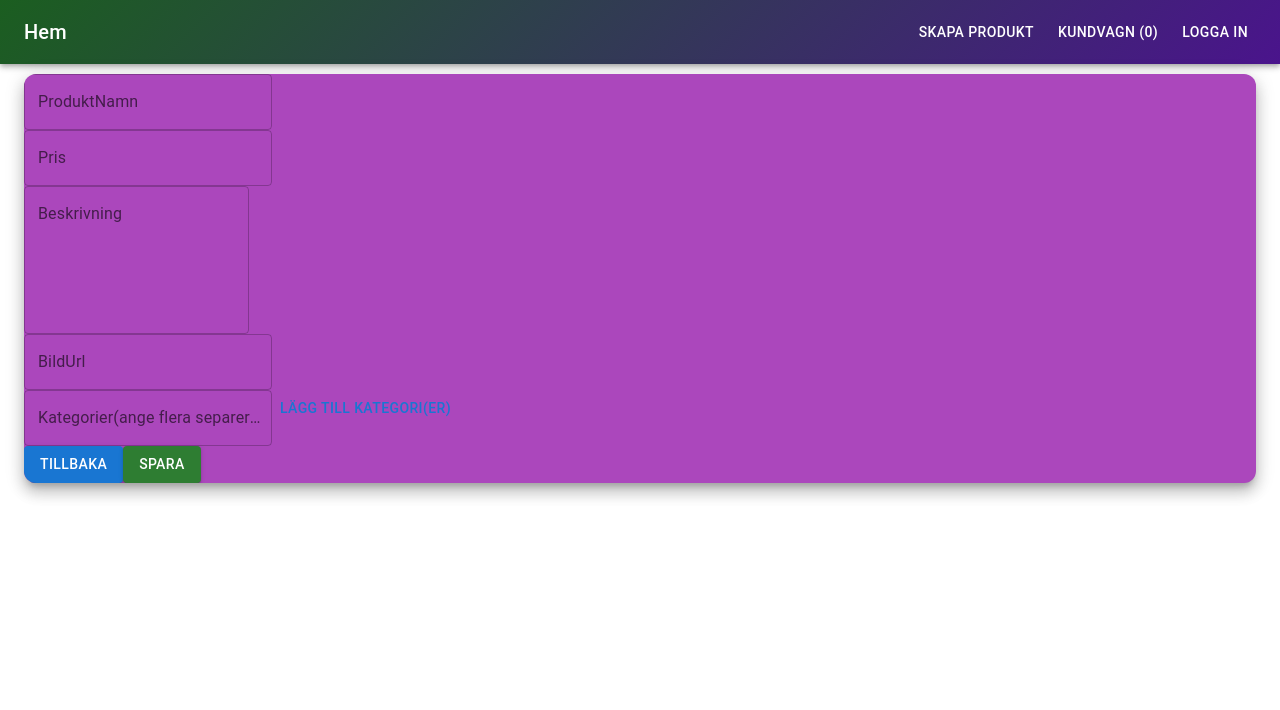
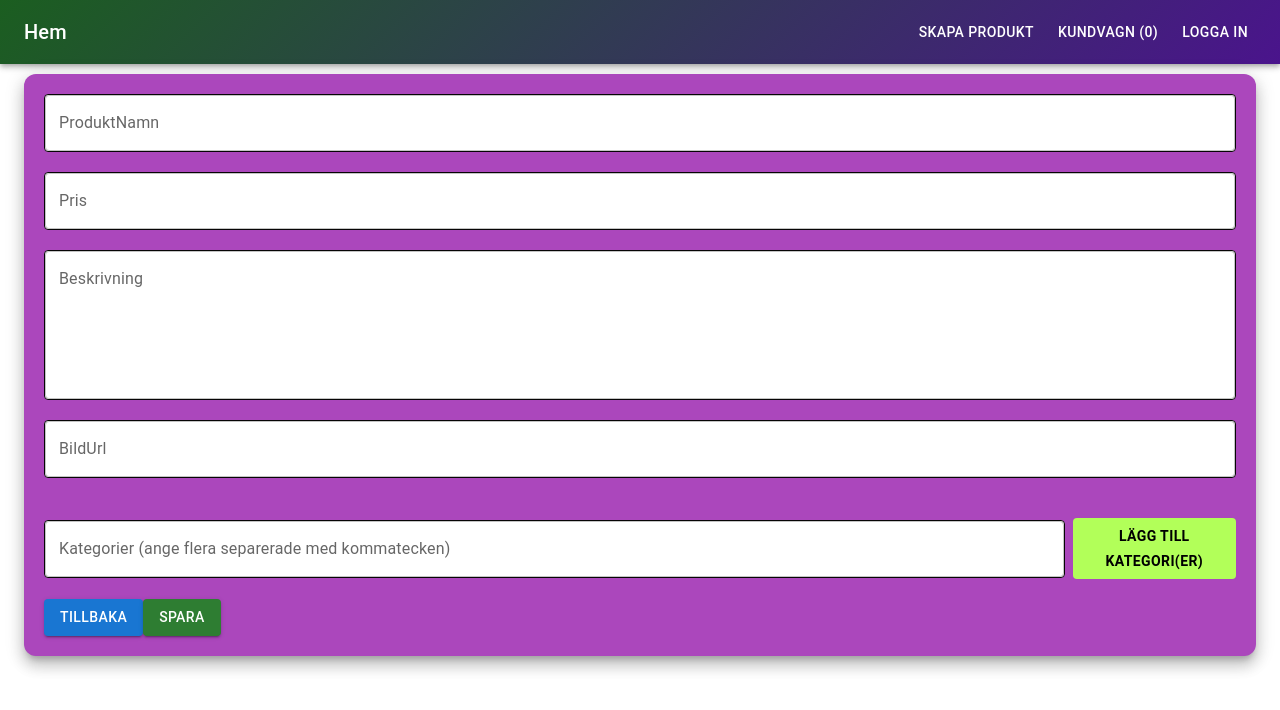
Before and after one commit to PrinsessanIsabelle/GIK2XK-Grupp30-Projekt-Webbutik, a React (Vite) app in the folder client/: page /products/new in a window 1280 px wide. Shown: the top 710 px of the page. Built offline with nearby package versions, Linux system fonts and the light colour scheme.

Commit message:
skpa produkt färdig

```diff
--- a/client/src/components/CategoryField.jsx
+++ b/client/src/components/CategoryField.jsx
@@ -1,17 +1,37 @@
-import {TextField, Button } from "@mui/material";
+import {TextField, Button, Box } from "@mui/material";
 import { useState } from "react";
 function CategoryField({ onSave }) {
     const [categoryString, setCategoryString] = useState('');
 return (
-    <>
+    <Box sx={{ display: 'flex', }}>
+        <Box sx={{ width: '100%', display: 'flex', gap: 1, alignItems: 'center' }}>
             <TextField
                 value={categoryString}
                 onChange={(e) => setCategoryString(e.target.value)}
-        label="Kategorier(ange flera separerade med kommatecken"
+                label="Kategorier (ange flera separerade med kommatecken)"
                 name="categories"
+                fullWidth
+                sx={{
+                    backgroundColor: 'white',
+                    borderRadius: '4px',
+                    border: '1px solid #060505',
+                }}
             />
-        <Button onClick={() => onSave(categoryString)}>Lägg till kategori(er)</Button>
-    </>
+            <Button
+                onClick={() => onSave(categoryString)}
+                sx={{
+                    backgroundColor: '#b2ff59',
+                    color: '#000',
+                    fontWeight: 'bold',
+
+
+                    '&:hover': { backgroundColor: '#9cef5d' }
+                }}
+            >
+                Lägg till kategori(er)
+            </Button>
+        </Box>
+    </Box>
 );
 }
 
--- a/client/src/views/ProductEdit.jsx
+++ b/client/src/views/ProductEdit.jsx
@@ -68,23 +68,28 @@ function ProductEdit() {
      }
 
     return (
-        <form>
+        <form
+         style={{
+    display: 'grid',
+    gap: '20px',
+    padding: '20px'
+  }}>
 
             <div>
-                <TextField onChange={onChange} value={product.productName} name="productName" id="productName" label="ProduktNamn"/>
+                <TextField onChange={onChange} value={product.productName} name="productName" id="productName" label="ProduktNamn" sx={{backgroundColor: 'white', borderRadius: '4px', width: '100%', border: '1px solid #060505',}}  />
             </div>
             <div>
-                <TextField onChange={onChange} value={product.price} name="price" id="price" label="Pris"/>
+                <TextField onChange={onChange} value={product.price} name="price" id="price" label="Pris" sx={{backgroundColor: 'white', borderRadius: '4px', width: '100%', border: '1px solid #060505',}}/>
             </div>
             <div>
-                <TextField onChange={onChange} value={product.description}t multiline minRows={5} name="description" id="description" label="Beskrivning"/>
+                <TextField onChange={onChange} value={product.description}t multiline minRows={5} name="description" id="description" label="Beskrivning" sx={{backgroundColor: 'white', borderRadius: '4px', width: '100%', border: '1px solid #060505',}}/>
             </div>
             <div>
-                <TextField onChange={onChange} name="imageUrl" id="imageUrl" label="BildUrl"/>
+                <TextField onChange={onChange} name="imageUrl" id="imageUrl" label="BildUrl" sx={{backgroundColor: 'white', borderRadius: '4px', width: '100%', border: '1px solid #060505',}}/>
             </div>
             <div>
                 {product?.categories?.length > 0 &&
-                    product.categories.map((category) => <Chip onDelete={() => onCategoryDelete(category)} key={category} label={category}/>)}
+                    product.categories.map((category) => <Chip onDelete={() => onCategoryDelete(category)} key={category} label={category}  />)}
             </div>
             <div>
                 <CategoyField onSave={onCategoryAdd} />
```
Lines whose indentation alone changed are shown as unchanged.
